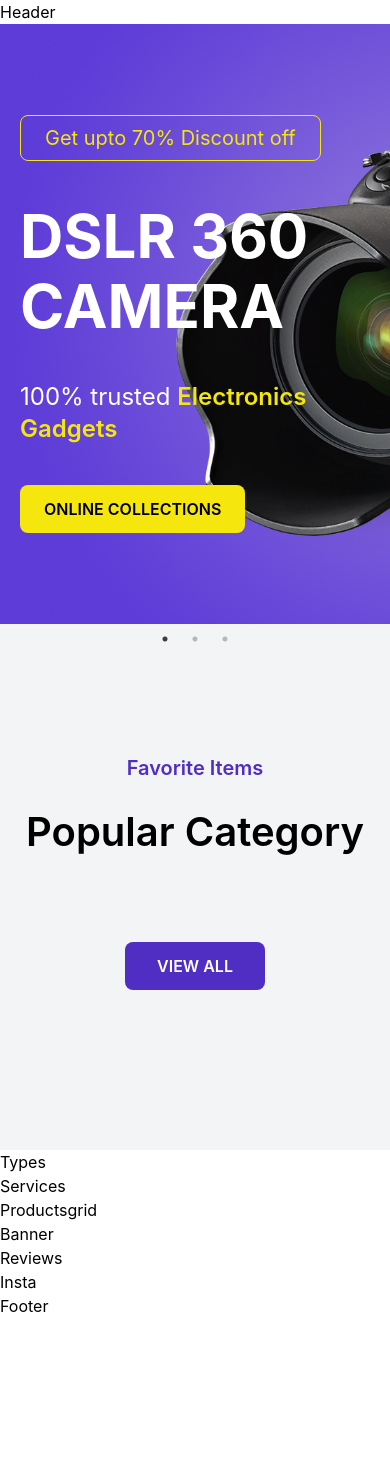
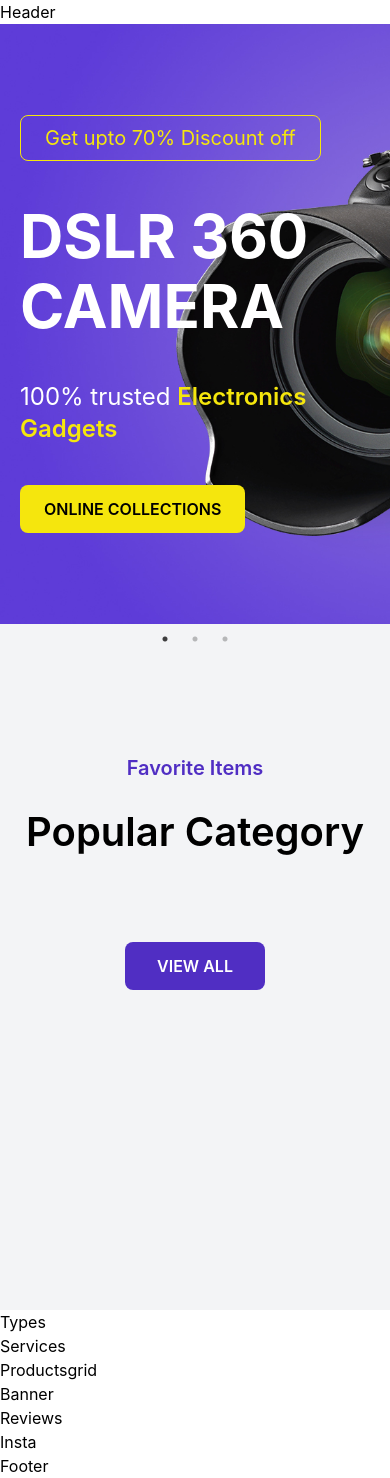
Before and after one commit to miirosadat-dev/Ecommerce-web-app-with-react, a React (Vite) app: page / in a window 390 px wide. Before the commit the page ends 1318 px from the top, so only its background shows below. Built offline with nearby package versions, Linux system fonts and the light colour scheme.

Commit message:
Styling part of the category component

```diff
--- a/src/components/Category.jsx
+++ b/src/components/Category.jsx
@@ -43,7 +43,13 @@ const Category = () => {
           VIEW ALL
         </button>
       </div>
-      <div className="lg:w-[85%] w-full grid lg:grid-cols-5 grid-cols-1 justify-center items-start gap-10"></div>
+      <div className="lg:w-[85%] w-full grid lg:grid-cols-5 grid-cols-1 justify-center items-start gap-10">
+        <div></div>
+        <div></div>
+        <div></div>
+        <div></div>
+        <div></div>
+      </div>
     </div>
   );
 };
```
